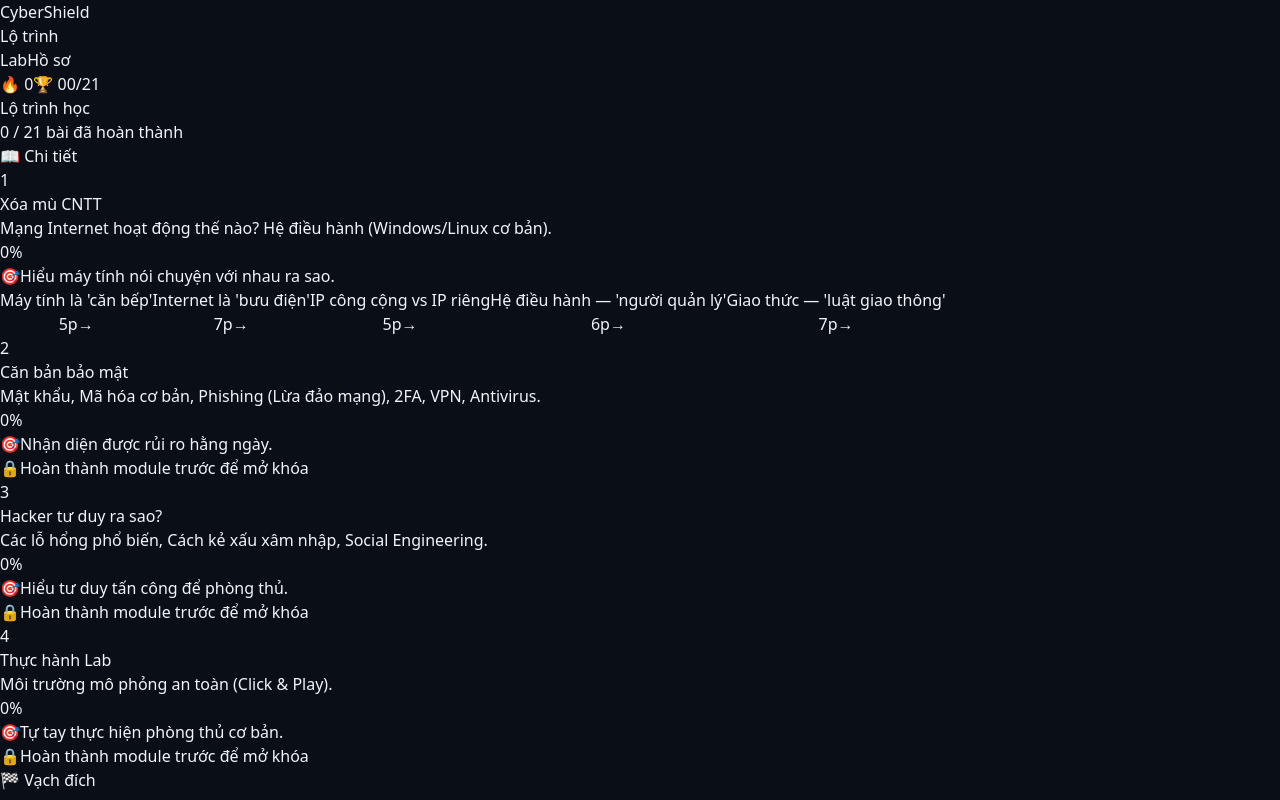
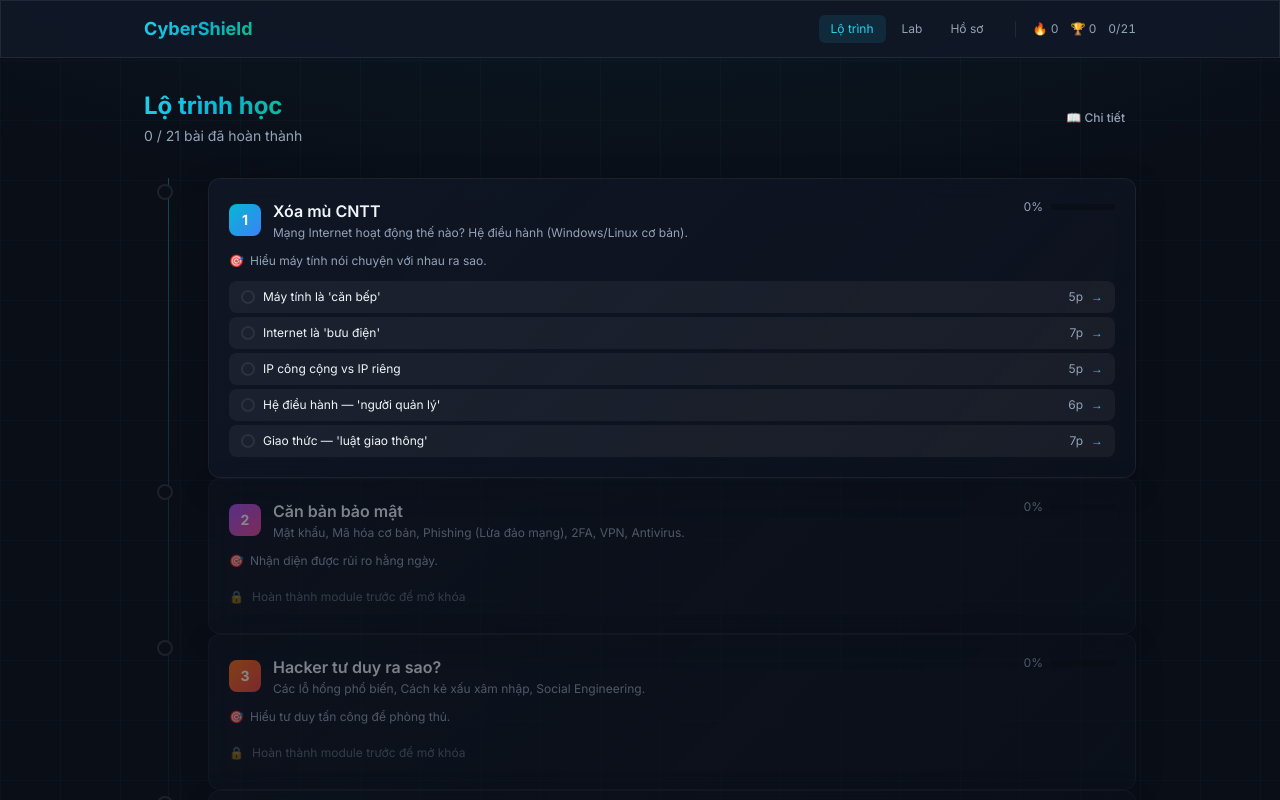
Before and after one commit to makingshop156-web/cybershield, a Next.js app: page /roadmap in a window 1280 px wide. Shown: the top 800 px of the page. Built offline with nearby package versions, Linux system fonts and the light colour scheme.

Commit message:
Add tailwind.config.ts

```diff
--- /dev/null
+++ b/tailwind.config.ts
@@ -0,0 +1,72 @@
+import type { Config } from "tailwindcss";
+
+const config: Config = {
+  content: [
+    "./app/**/*.{js,ts,jsx,tsx,mdx}",
+    "./components/**/*.{js,ts,jsx,tsx,mdx}",
+  ],
+  theme: {
+    extend: {
+      fontFamily: {
+        sans: ["var(--font-inter)", "system-ui", "sans-serif"],
+        mono: ["var(--font-fira-code)", "JetBrains Mono", "monospace"],
+      },
+      colors: {
+        glass: {
+          white: "rgba(255, 255, 255, 0.05)",
+          border: "rgba(255, 255, 255, 0.08)",
+          hover: "rgba(255, 255, 255, 0.1)",
+          active: "rgba(255, 255, 255, 0.15)",
+        },
+        cyber: {
+          bg: "#0a0e17",
+          card: "#111827",
+          border: "#1f2937",
+          accent: "#22d3ee",
+          accent2: "#06b6d4",
+          green: "#10b981",
+          gold: "#f59e0b",
+          red: "#ef4444",
+          text: "#f1f5f9",
+          muted: "#94a3b8",
+        },
+      },
+      backdropBlur: {
+        xs: "2px",
+      },
+      boxShadow: {
+        glass: "0 8px 32px 0 rgba(0, 0, 0, 0.3)",
+        "glass-sm": "0 4px 16px 0 rgba(0, 0, 0, 0.2)",
+        glow: "0 0 20px rgba(34, 211, 238, 0.15)",
+        "glow-lg": "0 0 40px rgba(34, 211, 238, 0.2)",
+      },
+      animation: {
+        shimmer: "shimmer 2s linear infinite",
+        "glow-pulse": "glow-pulse 3s ease-in-out infinite",
+        "slide-up": "slide-up 0.3s ease-out",
+        "fade-in": "fade-in 0.4s ease-out",
+      },
+      keyframes: {
+        shimmer: {
+          "0%": { backgroundPosition: "-200% 0" },
+          "100%": { backgroundPosition: "200% 0" },
+        },
+        "glow-pulse": {
+          "0%, 100%": { boxShadow: "0 0 5px rgba(34, 211, 238, 0.3)" },
+          "50%": { boxShadow: "0 0 25px rgba(34, 211, 238, 0.6)" },
+        },
+        "slide-up": {
+          from: { opacity: "0", transform: "translateY(12px)" },
+          to: { opacity: "1", transform: "translateY(0)" },
+        },
+        "fade-in": {
+          from: { opacity: "0" },
+          to: { opacity: "1" },
+        },
+      },
+    },
+  },
+  plugins: [require("@tailwindcss/typography")],
+};
+
+export default config;
```
